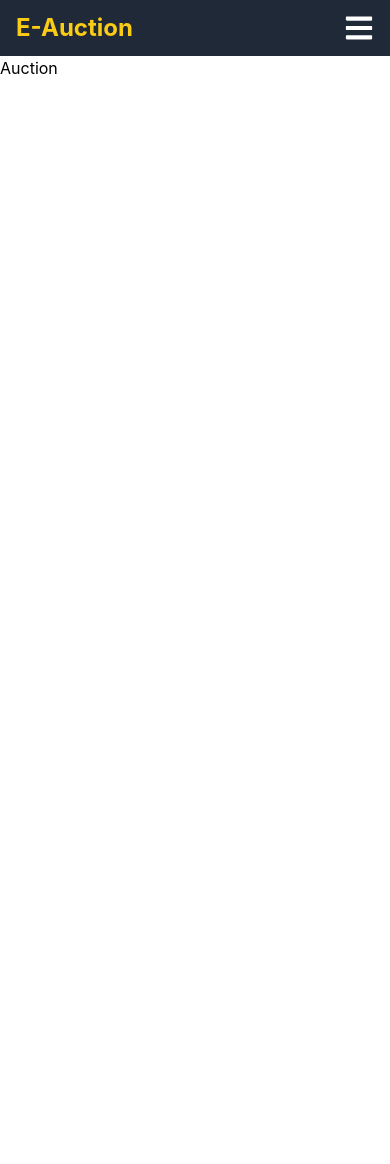
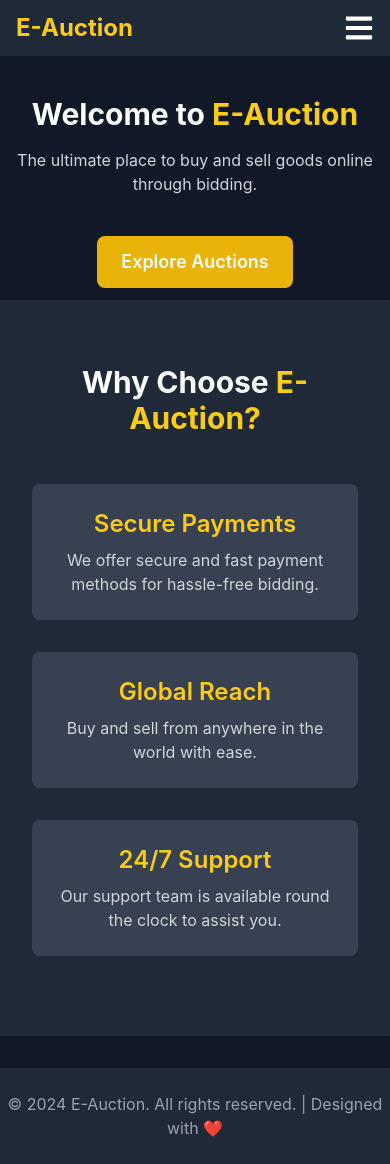
Before and after one commit to MukundIyer21/Auction-website, a React (Create React App) app in the folder frontend/: page / in a window 390 px wide. Before the commit the page ends 844 px from the top, so only its background shows below. Built offline with nearby package versions, Linux system fonts and the light colour scheme.

Commit message:
responsive done

```diff
--- a/frontend/package.json
+++ b/frontend/package.json
@@ -6,6 +6,7 @@
     "@testing-library/jest-dom": "^5.17.0",
     "@testing-library/react": "^13.4.0",
     "@testing-library/user-event": "^13.5.0",
+    "framer-motion": "^11.7.0",
     "react": "^18.3.1",
     "react-dom": "^18.3.1",
     "react-icons": "^5.3.0",
--- a/frontend/src/components/Landing.jsx
+++ b/frontend/src/components/Landing.jsx
@@ -1,9 +1,88 @@
-import React from 'react'
+import React from "react";
+import { motion } from "framer-motion";
 
 const Landing = () => {
   return (
-    <div>
-      Auction
+    <div className="bg-gray-900 text-white min-h-screen flex flex-col items-center">
+      <motion.section
+        initial={{ opacity: 0, y: -50 }}
+        animate={{ opacity: 1, y: 0 }}
+        transition={{ duration: 0.8, ease: "easeOut" }}
+        className="flex flex-col items-center justify-center flex-grow text-center mt-10 px-4 md:px-0"
+      >
+        <h1 className="text-3xl md:text-6xl font-bold mb-4">
+          Welcome to <span className="text-yellow-400">E-Auction</span>
+        </h1>
+        <p className="text-md md:text-xl text-gray-300 mb-6 max-w-3xl">
+          The ultimate place to buy and sell goods online through bidding.
+        </p>
+        <motion.button
+          whileHover={{ scale: 1.1 }}
+          className="bg-yellow-500 hover:bg-yellow-600 text-white px-6 py-3 rounded-lg font-semibold text-lg mt-4 mb-3 md:mt-6"
+        >
+          Explore Auctions
+        </motion.button>
+      </motion.section>
+
+      <motion.section
+        initial={{ opacity: 0 }}
+        whileInView={{ opacity: 1 }}
+        transition={{ duration: 0.8, delay: 0.3 }}
+        className="w-full py-16 bg-gray-800"
+      >
+        <div className="container mx-auto px-8">
+          <h2 className="text-3xl font-bold text-center mb-8">
+            Why Choose <span className="text-yellow-400">E-Auction?</span>
+          </h2>
+          <div className="flex flex-col md:flex-row justify-around items-center">
+
+            <motion.div
+              whileHover={{ scale: 1.05 }}
+              className="bg-gray-700 text-center p-6 m-4 rounded-lg w-full md:w-1/3"
+            >
+              <h3 className="text-2xl font-semibold mb-2 text-yellow-400">
+                Secure Payments
+              </h3>
+              <p className="text-gray-300">
+                We offer secure and fast payment methods for hassle-free bidding.
+              </p>
+            </motion.div>
+
+
+            <motion.div
+              whileHover={{ scale: 1.05 }}
+              className="bg-gray-700 text-center p-6 m-4 rounded-lg w-full md:w-1/3"
+            >
+              <h3 className="text-2xl font-semibold mb-2 text-yellow-400">
+                Global Reach
+              </h3>
+              <p className="text-gray-300">
+                Buy and sell from anywhere in the world with ease.
+              </p>
+            </motion.div>
+
+
+            <motion.div
+              whileHover={{ scale: 1.05 }}
+              className="bg-gray-700 text-center p-6 m-4 rounded-lg w-full md:w-1/3"
+            >
+              <h3 className="text-2xl font-semibold mb-2 text-yellow-400">
+                24/7 Support
+              </h3>
+              <p className="text-gray-300">
+                Our support team is available round the clock to assist you.
+              </p>
+            </motion.div>
+          </div>
+        </div>
+      </motion.section>
+
+
+      <footer className="w-full bg-gray-800 py-6 mt-8 text-center">
+        <p className="text-gray-400">
+          © 2024 E-Auction. All rights reserved. | Designed with ❤️
+        </p>
+      </footer>
     </div>
   )
 }
```
Also changed, not shown: 1 other file (tests, documents, lock files or other folders).
